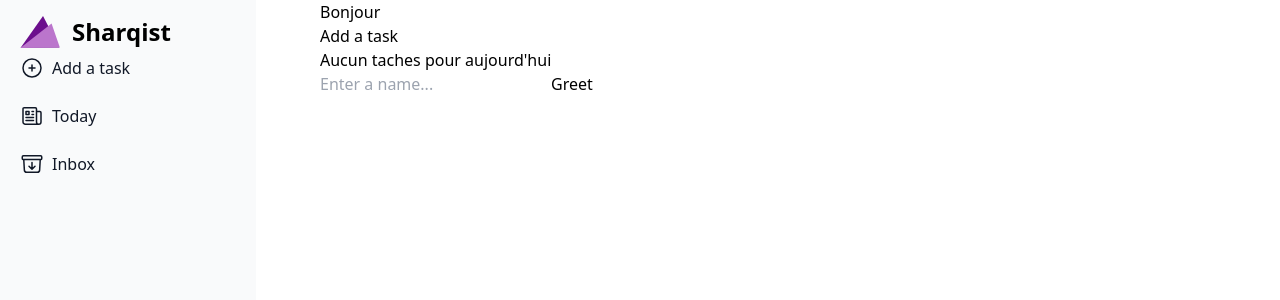
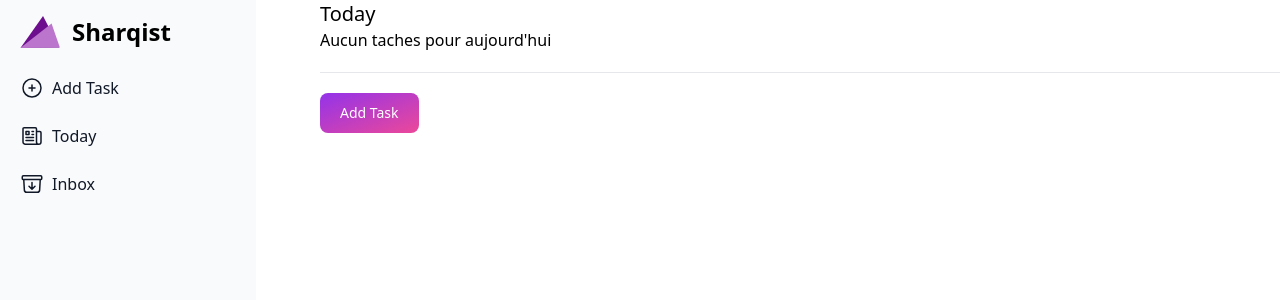
Before and after one commit to Sharqiewicz/Sharqist, a React (Vite) app: page / in a window 1280 px wide. Shown: the top 300 px of the page. Built offline with nearby package versions, Linux system fonts and the light colour scheme.

Commit message:
add AddTask button styles for InboxView

```diff
--- a/src/components/Sidebar/Sidebar.tsx
+++ b/src/components/Sidebar/Sidebar.tsx
@@ -21,7 +21,7 @@ const TODAY: Subpage = {
 
 const ADD_TASK: Subpage = {
   path: PATHS.ADD_TASK,
-  name: 'Add a task',
+  name: 'Add Task',
   icon: <AddTaskIcon />,
 }
 
@@ -31,7 +31,7 @@ function Sidebar() {
   return (
     <aside className='z-30 w-64 top-0 h-screen fixed transition-transform -translate-x-full sm:translate-x-0'>
       <div className='h-full px-3 py-4 overflow-y-auto bg-gray-50 dark:bg-gray-800'>
-        <div className='flex ms-2 md:me-24'>
+        <div className='flex ms-2 md:me-24 mb-5'>
           <img src='./sharqist.svg' className='h-8 me-3' alt='FlowBite Logo' />
           <span className='self-center text-xl font-semibold sm:text-2xl whitespace-nowrap dark:text-white'>
             Sharqist
--- a/src/views/InboxView/InboxView.tsx
+++ b/src/views/InboxView/InboxView.tsx
@@ -40,26 +40,21 @@ function InboxView() {
 
   return (
     <>
-      <h1>Bonjour</h1>
+      <h1 className='text-xl'>Today</h1>
       <div className='row'></div>
-
-      <button onClick={() => setAddTaskModalOpen(true)}>Add a task</button>
 
       {renderTasks()}
 
-      <form
-        className='row'
-        onSubmit={e => {
-          e.preventDefault()
-        }}
+      <hr className='my-5' />
+
+      <button
+        onClick={() => setAddTaskModalOpen(true)}
+        type='button'
+        className='text-white bg-gradient-to-br from-purple-600 to-pink-500 hover:bg-gradient-to-bl focus:ring-4 focus:outline-none focus:ring-pink-300 dark:focus:ring-pink-800 font-medium rounded-lg text-sm px-5 py-2.5 text-center me-2 mb-2'
       >
-        <input
-          id='greet-input'
-          onChange={e => setName(e.currentTarget.value)}
-          placeholder='Enter a name...'
-        />
-        <button onClick={getAllTasks}>Greet</button>
-      </form>
+        Add Task
+      </button>
+
       <AddTaskModal
         isOpen={isAddTaskModalOpen}
         closeModal={() => setAddTaskModalOpen(false)}
```
